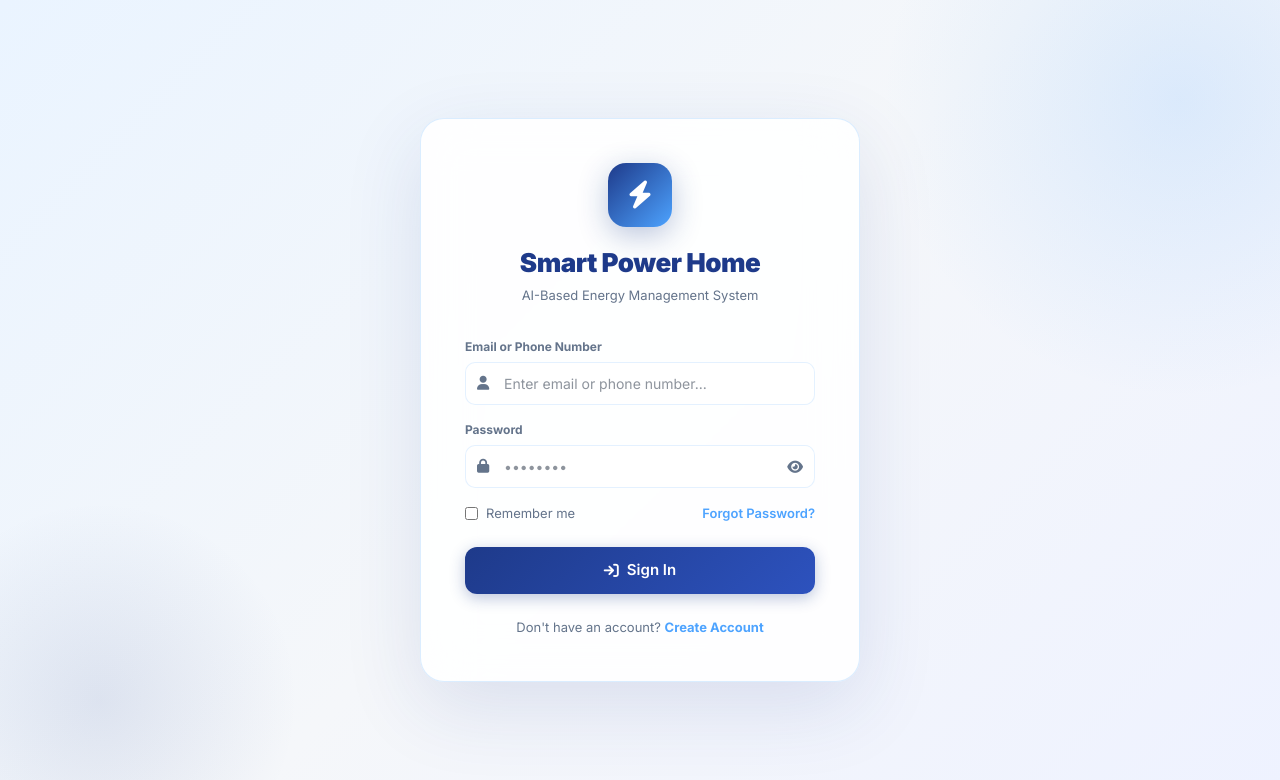
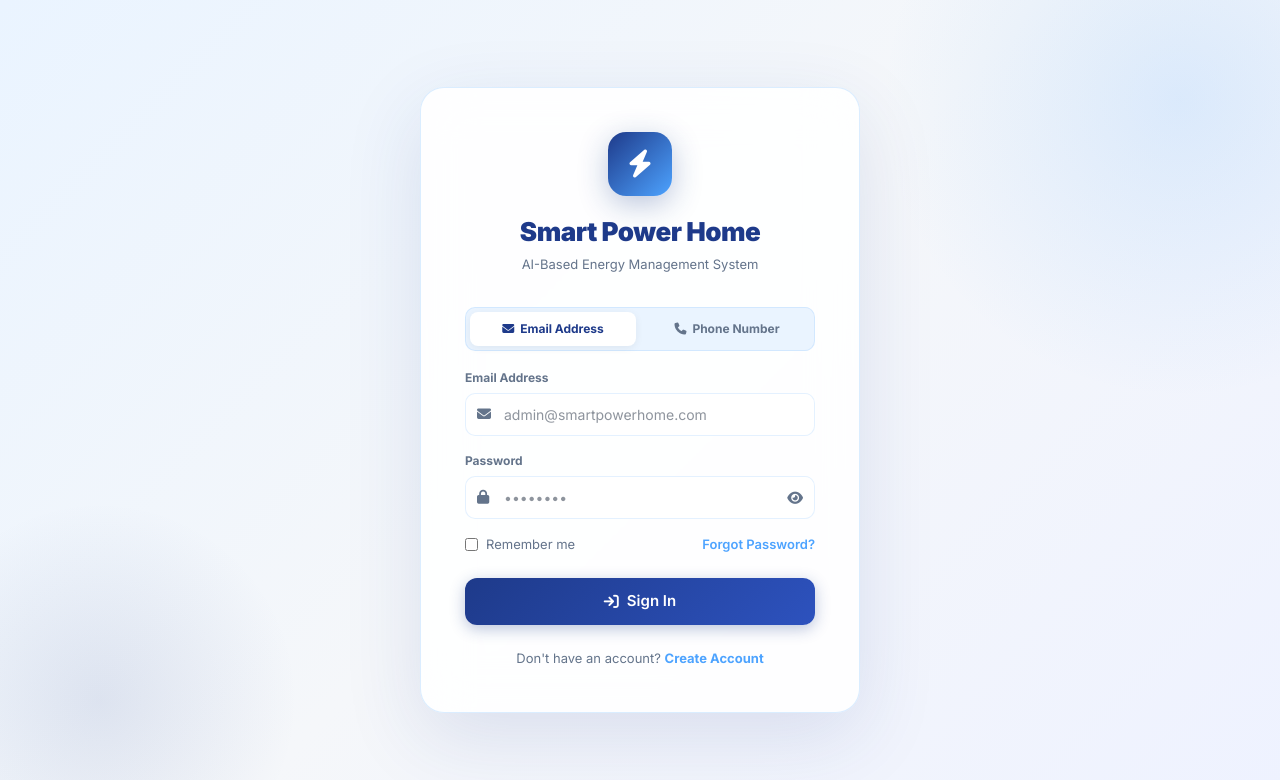
Before and after one commit to eldinfakher7-max/Safe-power-home, a Next.js app: page /login in a window 1280 px wide. Shown: the top 780 px of the page. Built offline with nearby package versions, Linux system fonts and the light colour scheme.

Commit message:
Add login method selector tabs and show/hide password toggle on signup page

```diff
--- a/src/app/login/page.js
+++ b/src/app/login/page.js
@@ -9,6 +9,7 @@
   const [loading, setLoading] = useState(false);
   const [error, setError] = useState('');
   const [showPass, setShowPass] = useState(false);
+  const [loginMethod, setLoginMethod] = useState('email'); // 'email' or 'phone'
 
   async function handleLogin(e) {
     e.preventDefault();
@@ -58,15 +59,61 @@
         )}
 
         <form onSubmit={handleLogin}>
+          {/* Login Method Tab Selector */}
+          <div style={{ display: 'flex', gap: 8, marginBottom: 18, background: 'var(--accent)', padding: 4, borderRadius: 10, border: '1px solid var(--border)' }}>
+            <button
+              type="button"
+              onClick={() => { setLoginMethod('email'); setForm(p => ({ ...p, email: '' })); }}
+              style={{
+                flex: 1,
+                padding: '8px 12px',
+                borderRadius: 8,
+                fontSize: 12,
+                fontWeight: 700,
+                cursor: 'pointer',
+                border: 'none',
+                transition: 'all 0.2s ease',
+                background: loginMethod === 'email' ? 'var(--card-bg, #ffffff)' : 'transparent',
+                color: loginMethod === 'email' ? 'var(--primary)' : 'var(--text-muted)',
+                boxShadow: loginMethod === 'email' ? '0 2px 8px rgba(0,0,0,0.06)' : 'none'
+              }}
+            >
+              <i className="fa-solid fa-envelope" style={{ marginRight: 6 }} />
+              Email Address
+            </button>
+            <button
+              type="button"
+              onClick={() => { setLoginMethod('phone'); setForm(p => ({ ...p, email: '' })); }}
+              style={{
+                flex: 1,
+                padding: '8px 12px',
+                borderRadius: 8,
+                fontSize: 12,
+                fontWeight: 700,
+                cursor: 'pointer',
+                border: 'none',
+                transition: 'all 0.2s ease',
+                background: loginMethod === 'phone' ? 'var(--card-bg, #ffffff)' : 'transparent',
+                color: loginMethod === 'phone' ? 'var(--primary)' : 'var(--text-muted)',
+                boxShadow: loginMethod === 'phone' ? '0 2px 8px rgba(0,0,0,0.06)' : 'none'
+              }}
+            >
+              <i className="fa-solid fa-phone" style={{ marginRight: 6 }} />
+              Phone Number
+            </button>
+          </div>
+
           <div style={{ marginBottom: 16 }}>
-            <label style={{ fontSize: 12, fontWeight: 700, color: 'var(--text-muted)', marginBottom: 6, display: 'block' }}>Email or Phone Number</label>
+            <label style={{ fontSize: 12, fontWeight: 700, color: 'var(--text-muted)', marginBottom: 6, display: 'block' }}>
+              {loginMethod === 'email' ? 'Email Address' : 'Phone Number'}
+            </label>
             <div style={{ position: 'relative' }}>
-              <i className="fa-solid fa-user" style={{ position: 'absolute', left: 12, top: '50%', transform: 'translateY(-50%)', color: 'var(--text-muted)', fontSize: 14 }} />
+              <i className={`fa-solid ${loginMethod === 'email' ? 'fa-envelope' : 'fa-phone'}`} style={{ position: 'absolute', left: 12, top: '50%', transform: 'translateY(-50%)', color: 'var(--text-muted)', fontSize: 14 }} />
               <input
-                type="text"
+                type={loginMethod === 'email' ? 'email' : 'tel'}
                 className="form-input"
                 style={{ paddingLeft: 38 }}
-                placeholder="Enter email or phone number..."
+                placeholder={loginMethod === 'email' ? 'admin@smartpowerhome.com' : 'e.g. +966500000000'}
                 value={form.email}
                 onChange={e => setForm(p => ({ ...p, email: e.target.value }))}
                 required
--- a/src/app/signup/page.js
+++ b/src/app/signup/page.js
@@ -17,6 +17,7 @@
   const [loading, setLoading] = useState(false);
   const [error, setError] = useState('');
   const [success, setSuccess] = useState('');
+  const [showPassword, setShowPassword] = useState(false);
 
   const ADMIN_SECRET = 'fakherkoky@2010';
 
@@ -100,15 +101,20 @@
             <input type="email" className="form-input" placeholder="your@email.com" value={form.email} onChange={e => setForm(p => ({ ...p, email: e.target.value }))} required />
           </div>
 
-          <div style={{ display: 'grid', gridTemplateColumns: '1fr 1fr', gap: 12, marginBottom: 12 }}>
+          <div style={{ display: 'grid', gridTemplateColumns: '1fr 1fr', gap: 12, marginBottom: 8 }}>
             <div>
               <label style={{ fontSize: 12, fontWeight: 700, color: 'var(--text-muted)', marginBottom: 6, display: 'block' }}>Password</label>
-              <input type="password" className="form-input" placeholder="••••••••" value={form.password} onChange={e => setForm(p => ({ ...p, password: e.target.value }))} required />
+              <input type={showPassword ? 'text' : 'password'} className="form-input" placeholder="••••••••" value={form.password} onChange={e => setForm(p => ({ ...p, password: e.target.value }))} required />
             </div>
             <div>
               <label style={{ fontSize: 12, fontWeight: 700, color: 'var(--text-muted)', marginBottom: 6, display: 'block' }}>Confirm Password</label>
-              <input type="password" className="form-input" placeholder="••••••••" value={form.confirmPassword} onChange={e => setForm(p => ({ ...p, confirmPassword: e.target.value }))} required />
+              <input type={showPassword ? 'text' : 'password'} className="form-input" placeholder="••••••••" value={form.confirmPassword} onChange={e => setForm(p => ({ ...p, confirmPassword: e.target.value }))} required />
             </div>
+          </div>
+
+          <div style={{ display: 'flex', alignItems: 'center', gap: 6, marginBottom: 12 }}>
+            <input type="checkbox" id="show-pass" checked={showPassword} onChange={e => setShowPassword(e.target.checked)} style={{ cursor: 'pointer' }} />
+            <label htmlFor="show-pass" style={{ fontSize: 11, fontWeight: 600, color: 'var(--text-muted)', cursor: 'pointer', userSelect: 'none' }}>Show Passwords</label>
           </div>
 
           <div style={{ marginBottom: 16 }}>
```
